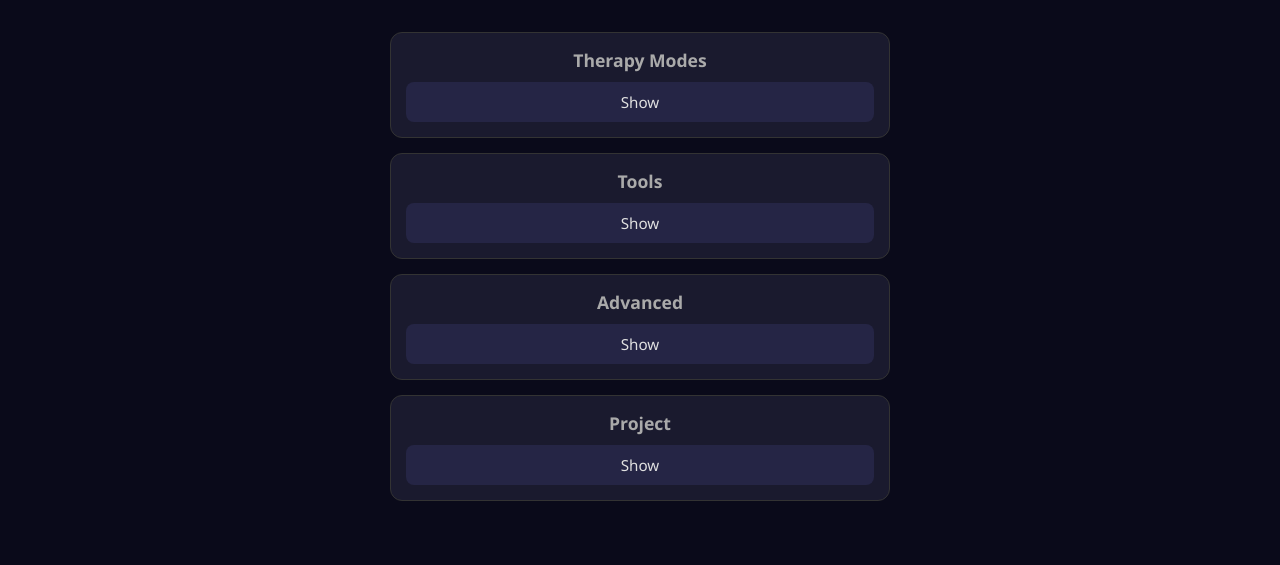
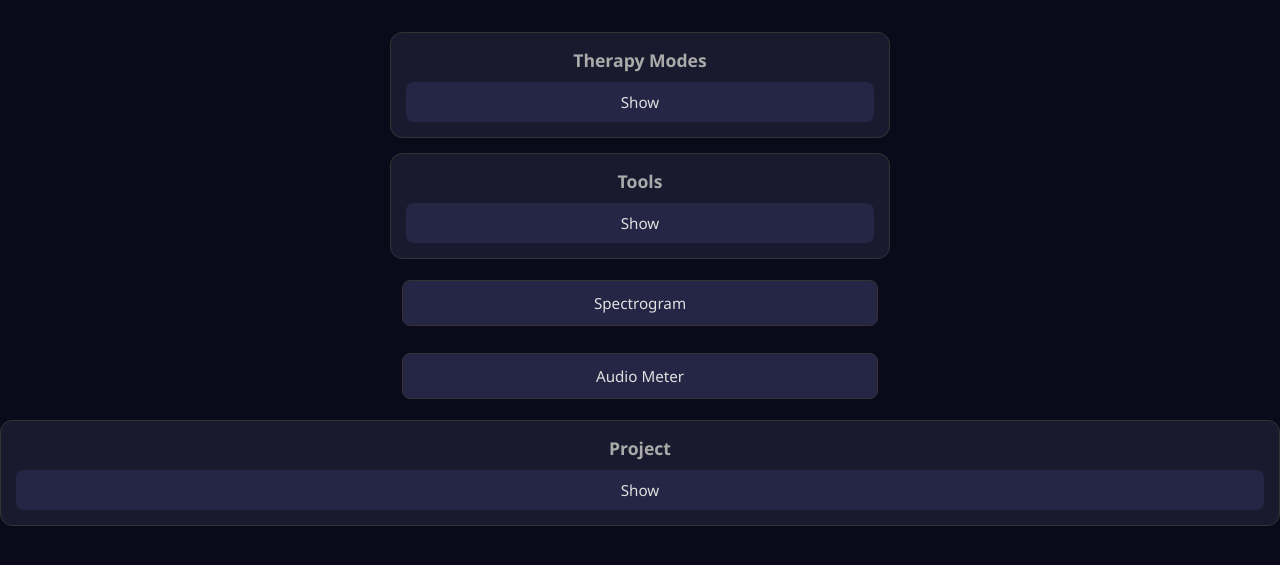
Before and after one commit to 5310H/tinnitus_therapy, a plain HTML site: page index.html in a window 1280 px wide. Shown: the part 91-656 px from the top of the page. Drawn offline with Linux system fonts and the light colour scheme.

Commit message:
remove advanced and moved to tools

```diff
--- a/index.html
+++ b/index.html
@@ -23,8 +23,7 @@
 <p>Open‑source therapy tools</p>
 <div class="grid">
     <div class="card"><h2>Therapy Modes</h2><details><summary>Show</summary><a class="button" href="decorrelated.html">Decorrelated</a><a class="button" href="notch.html">Notch Therapy</a><a class="button" href="lenire.html">Lenire‑style</a><a class="button" href="soundtherapy.html">Sound Therapy</a></details></div>
-    <div class="card"><h2>Tools</h2><details><summary>Show</summary><a class="button" href="notchfinder.html">Notch Finder</a><a class="button" href="twotone.html">Two‑Tone</a><a class="button" href="sweep.html">Frequency Sweep</a><a class="button" href="hearingtest.html">Hearing Test</a></details></div>
-    <div class="card"><h2>Advanced</h2><details><summary>Show</summary><a class="button" href="spectrogram.html">Spectrogram</a><a class="button" href="meter.html">Audio Meter</a></details></div>
+    <div class="card"><h2>Tools</h2><details><summary>Show</summary><a class="button" href="notchfinder.html">Notch Finder</a><a class="button" href="twotone.html">Two‑Tone</a><a class="button" href="sweep.html">Frequency Sweep</a><a class="button" href="hearingtest.html">Hearing Test</a></div><a class="button" href="spectrogram.html">Spectrogram</a><a class="button" href="meter.html">Audio Meter</a></details></div>
     <div class="card"><h2>Project</h2><details><summary>Show</summary><a class="button" href="docs/index.html">Documentation</a><a class="button" href="research.html">Research</a><a class="button" href="license.html">License</a></details></div>
 </div>
 </body>
```
